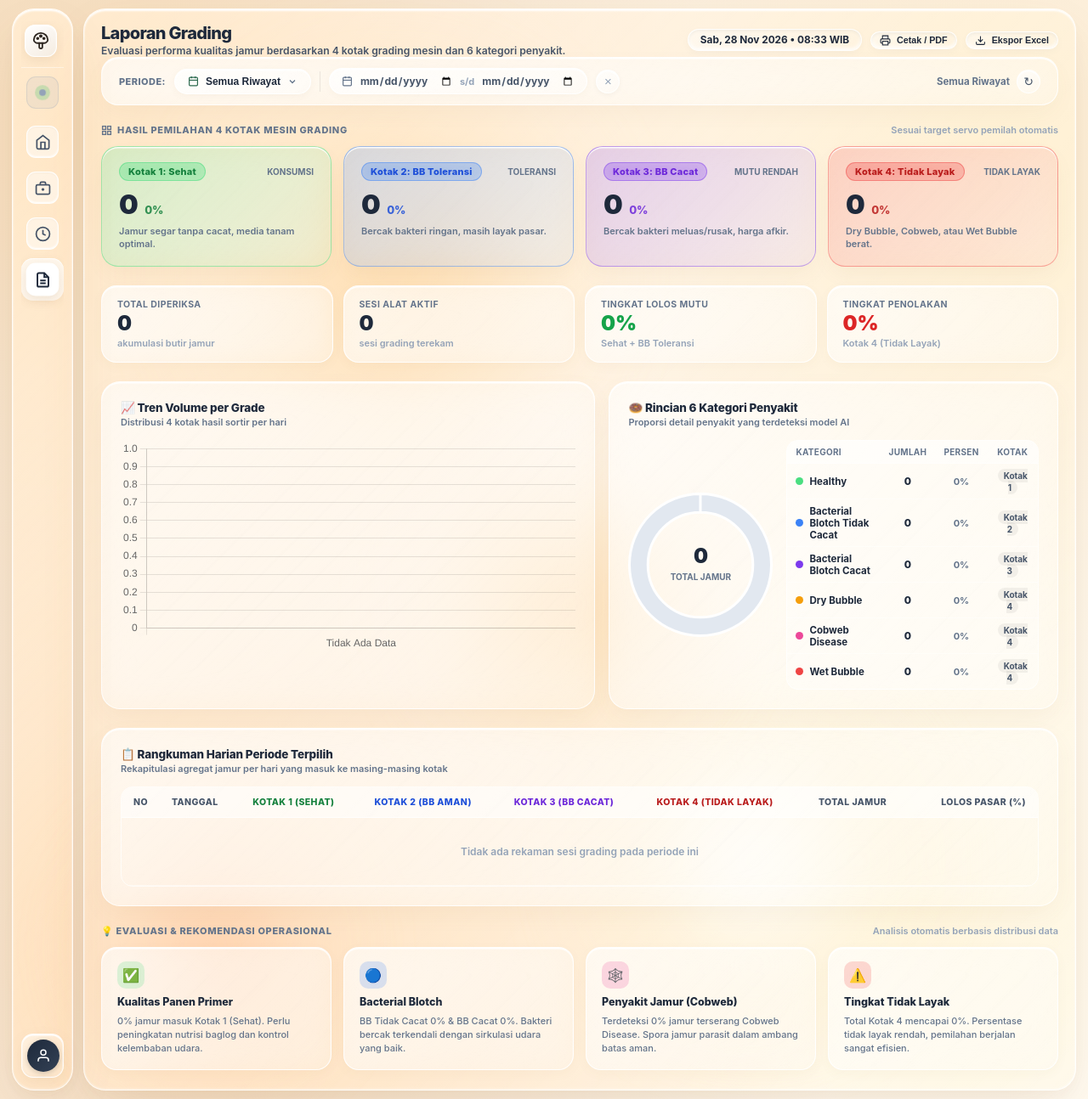
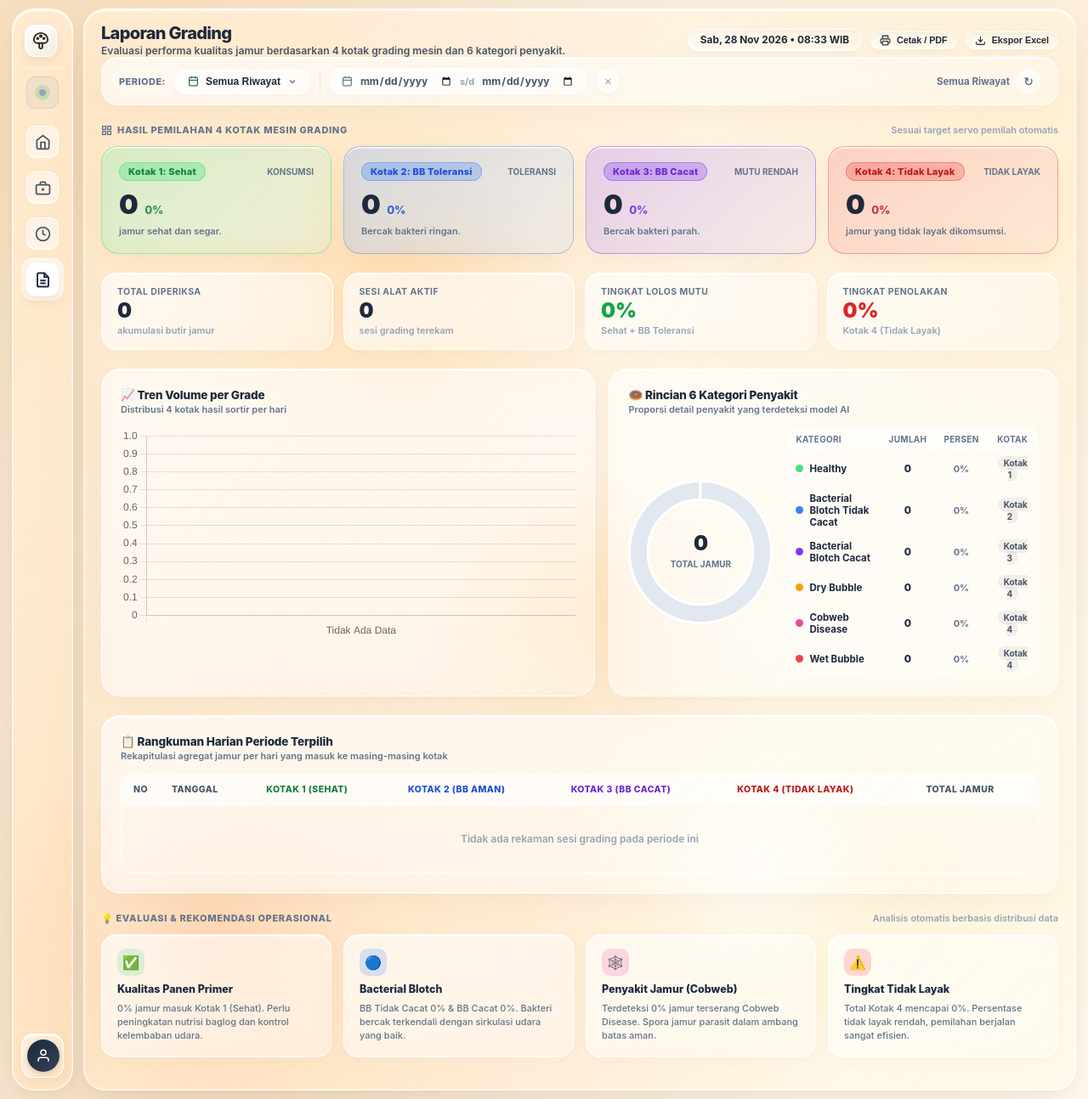
Before and after one commit to 04skycaa/project5, a Flask app: page /laporan in a window 1280 px wide. Shown: the whole page at 85% size. Run offline with Flask 3, Linux system fonts and the light colour scheme.

Commit message:
repair laporan grading

```diff
--- a/templates/laporan.html
+++ b/templates/laporan.html
@@ -978,7 +978,7 @@
       <span class="grade-box-pct" id="gradeSehatPct">{{ stats.percentages.sehat }}%</span>
     </div>
     <div class="grade-box-desc">
-      Jamur segar tanpa cacat, media tanam optimal.
+      jamur sehat dan segar.
     </div>
   </div>
 
@@ -993,7 +993,7 @@
       <span class="grade-box-pct" id="gradeBbAmanPct">{{ stats.percentages.bb_tidak_cacat }}%</span>
     </div>
     <div class="grade-box-desc">
-      Bercak bakteri ringan, masih layak pasar.
+      Bercak bakteri ringan.
     </div>
   </div>
 
@@ -1008,7 +1008,7 @@
       <span class="grade-box-pct" id="gradeBbCacatPct">{{ stats.percentages.bb_cacat }}%</span>
     </div>
     <div class="grade-box-desc">
-      Bercak bakteri meluas/rusak, harga afkir.
+      Bercak bakteri parah.
     </div>
   </div>
 
@@ -1023,7 +1023,7 @@
       <span class="grade-box-pct" id="gradeTidakLayakPct">{{ stats.percentages.tidak_layak }}%</span>
     </div>
     <div class="grade-box-desc">
-      Dry Bubble, Cobweb, atau Wet Bubble berat.
+      jamur yang tidak layak dikomsumsi.
     </div>
   </div>
 </div>
@@ -1128,7 +1128,6 @@
           <th style="color:#6D28D9;">Kotak 3 (BB Cacat)</th>
           <th style="color:#B91C1C;">Kotak 4 (Tidak Layak)</th>
           <th>Total Jamur</th>
-          <th style="text-align:right;">Lolos Pasar (%)</th>
         </tr>
       </thead>
       <tbody id="perHariTableBody">
```
